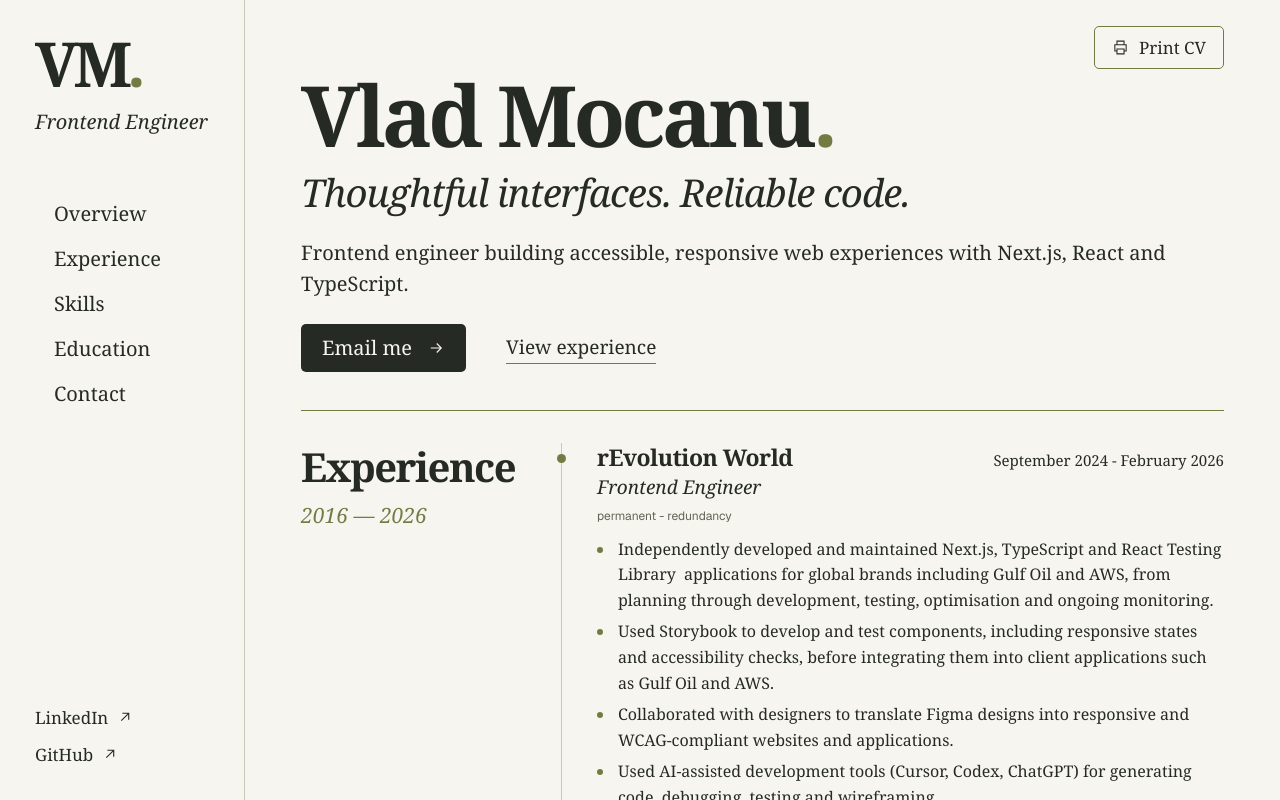
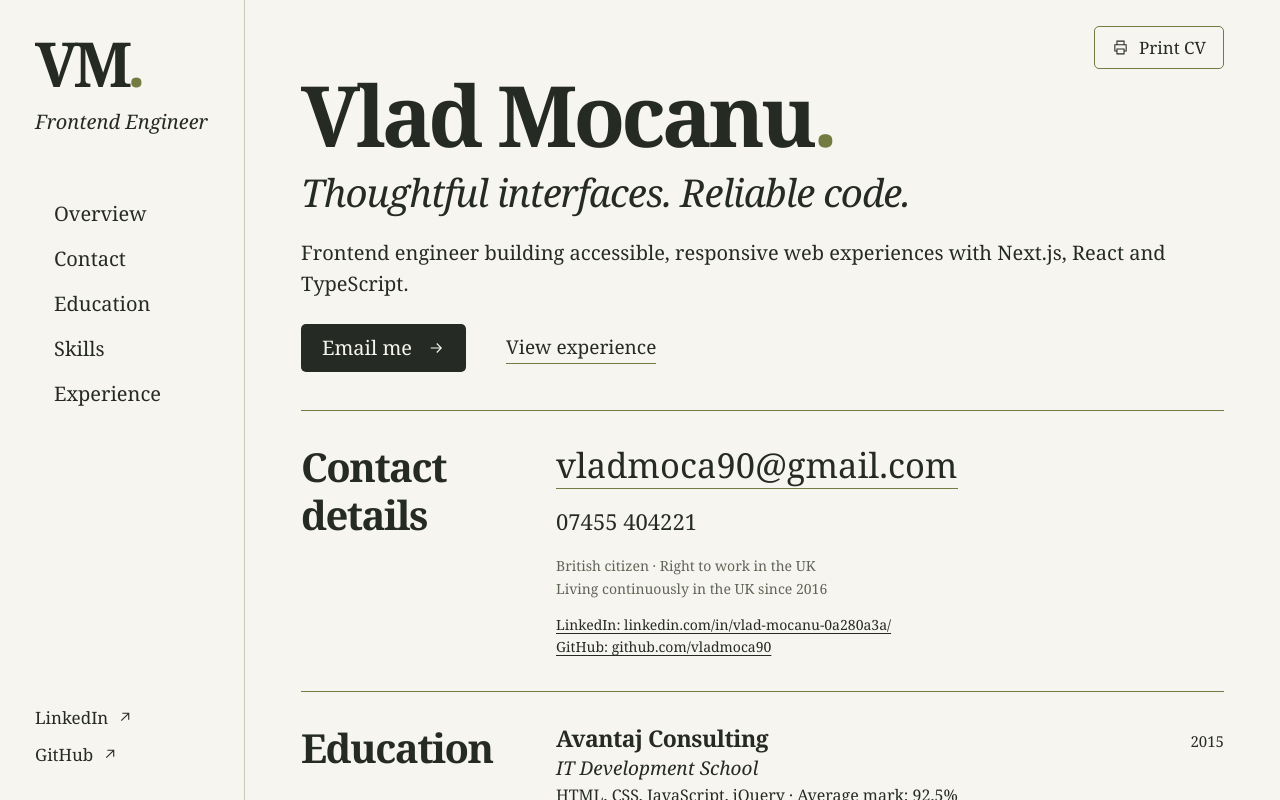
Before and after one commit to vladmoca90/Storybook-NextJS, a Next.js app: page /cv in a window 1280 px wide. Shown: the top 800 px of the page. Built offline with nearby package versions, Linux system fonts and the light colour scheme.

Commit message:
Reorganised evrythign in the CV file

```diff
--- a/app/cv/page.tsx
+++ b/app/cv/page.tsx
@@ -18,7 +18,7 @@ export default function CVPage() {
     <aside className="cv-sidebar">
       <a href="#overview" className="cv-monogram" aria-label="Vlad Mocanu, overview">VM<span>.</span></a>
       <p className="cv-role">Frontend Engineer</p>
-      <nav aria-label="CV sections">{["Overview", "Experience", "Skills", "Education", "Contact"].map((label) => <a key={label} href={`#${label.toLowerCase()}`}>{label}</a>)}</nav>
+      <nav aria-label="CV sections">{["Overview", "Contact", "Education", "Skills", "Experience"].map((label) => <a key={label} href={`#${label.toLowerCase()}`}>{label}</a>)}</nav>
       <div className="cv-social"><a href="https://www.linkedin.com/in/vlad-mocanu-0a280a3a/" target="_blank" rel="noreferrer">LinkedIn <Arrow /></a><a href="https://github.com/vladmoca90" target="_blank" rel="noreferrer">GitHub <Arrow /></a></div>
     </aside>
     <main className="cv-main" id="overview">
@@ -29,17 +29,17 @@ export default function CVPage() {
         <p className="cv-intro">Frontend engineer building accessible, responsive web experiences with Next.js, React and TypeScript.</p>
         <div className="cv-actions"><a className="cv-primary" href="mailto:vladmoca90@gmail.com">Email me <Arrow /></a><a className="cv-text-link" href="#experience">View experience</a></div>
       </header>
+      <section className="cv-section cv-contact" id="contact" aria-labelledby="contact-title"><h2 id="contact-title">Contact details</h2><div><a className="cv-email" href="mailto:vladmoca90@gmail.com">vladmoca90@gmail.com</a><a className="cv-phone" href="tel:+447455404221">07455 404221</a><p>British citizen · Right to work in the UK</p><p>Living continuously in the UK since 2016</p><div className="cv-contact-social"><a href="https://www.linkedin.com/in/vlad-mocanu-0a280a3a/" target="_blank" rel="noreferrer">LinkedIn: linkedin.com/in/vlad-mocanu-0a280a3a/</a><br /><a href="https://github.com/vladmoca90" target="_blank" rel="noreferrer">GitHub: github.com/vladmoca90</a></div></div></section>
+      <section className="cv-section cv-education" id="education" aria-labelledby="education-title"><h2 id="education-title">Education</h2><div><article><div className="cv-job-heading"><h3>Avantaj Consulting</h3><p>2015</p></div><p className="cv-job-role">IT Development School</p><p>HTML, CSS, JavaScript, jQuery · Average mark: 92.5%</p></article><article><div className="cv-job-heading"><h3>The University of Birmingham</h3><p>2010 — 2013</p></div><p className="cv-job-role">BSc Environmental Science</p></article></div></section>
+      <section className="cv-section" id="skills" aria-labelledby="skills-title"><h2 id="skills-title">Skills & tools</h2><div className="cv-skills">{skills.map((skill) => <div key={skill.label}><h3>{skill.label}</h3><p>{skill.value}</p></div>)}</div></section>
       <section className="cv-experience cv-section" id="experience" aria-labelledby="experience-title">
-        <div className="cv-section-title"><h2 id="experience-title">Experience</h2><p>2016 — 2026</p></div>
+        <div className="cv-section-title"><h2 id="experience-title">Work experience</h2><p>2016 — 2026</p></div>
         <div className="cv-timeline">{experience.map((job) => <article className="cv-job" key={job.company}>
           <div className="cv-job-heading"><h3>{job.company}</h3><p>{job.dates}</p></div>
           <p className="cv-job-role">{job.role}</p><p className="cv-job-type">{job.type}</p>
           <ul>{job.bullets.map((bullet) => <li key={bullet}>{bullet}</li>)}</ul>
         </article>)}</div>
       </section>
-      <section className="cv-section" id="skills" aria-labelledby="skills-title"><h2 id="skills-title">Skills & tools</h2><div className="cv-skills">{skills.map((skill) => <div key={skill.label}><h3>{skill.label}</h3><p>{skill.value}</p></div>)}</div></section>
-      <section className="cv-section cv-education" id="education" aria-labelledby="education-title"><h2 id="education-title">Education</h2><div><article><div className="cv-job-heading"><h3>Avantaj Consulting</h3><p>2015</p></div><p className="cv-job-role">IT Development School</p><p>HTML, CSS, JavaScript, jQuery · Average mark: 92.5%</p></article><article><div className="cv-job-heading"><h3>The University of Birmingham</h3><p>2010 — 2013</p></div><p className="cv-job-role">BSc Environmental Science</p></article></div></section>
-      <footer className="cv-section cv-contact" id="contact"><h2>Contact</h2><div><a className="cv-email" href="mailto:vladmoca90@gmail.com">vladmoca90@gmail.com</a><a className="cv-phone" href="tel:+447455404221">07455 404221</a><p>British citizen · Right to work in the UK</p><p>Living continuously in the UK since 2016</p><div className="cv-print-social">LinkedIn: linkedin.com/in/vlad-mocanu-0a280a3a/<br />GitHub: github.com/vladmoca90</div></div></footer>
     </main>
   </div>;
 }
--- /dev/null
+++ b/design/cv/verification.md
@@ -0,0 +1,9 @@
+# CV design verification
+
+Reference: concept.png. Inspected with view_image alongside an IAB desktop screenshot. Desktop checked with 1487 x 1058 viewport override and normal app viewport; mobile checked at 390 x 844. IAB was used, with no Playwright fallback.
+
+Comparison points: ivory / dark olive palette, serif headline and italic subtitle, fixed sidebar with monogram, ruled open sections, olive timeline dots, and dark email button. Hero wording and navigation match the concept. Restored bullet markers removed by the existing global CSS reset. Mobile navigation wraps to keep links accessible.
+
+Intentional deviations: original CV facts replace generated sample qualifications/contact details; all six jobs and 30 bullets are shown, making the page longer. Full skills and education have separate sections for readability. Sidebar width and heading spacing adapt to the existing app. This is faithful to the visual direction, not a pixel-identical reproduction of the generated sample.
+
+Contact navigation verified in IAB. Email, telephone and social destinations inspected. Print uses window.print with A4 styles; native print dialog/PDF pagination not verified. CV-only strict TypeScript check passed. Repository-wide TypeScript fails in existing unrelated files; ESLint cannot load the existing eslint-config-next/core-web-vitals configuration.
```
Also changed, not shown: app/cv/resume.css, design/cv/desktop.png (deleted).
